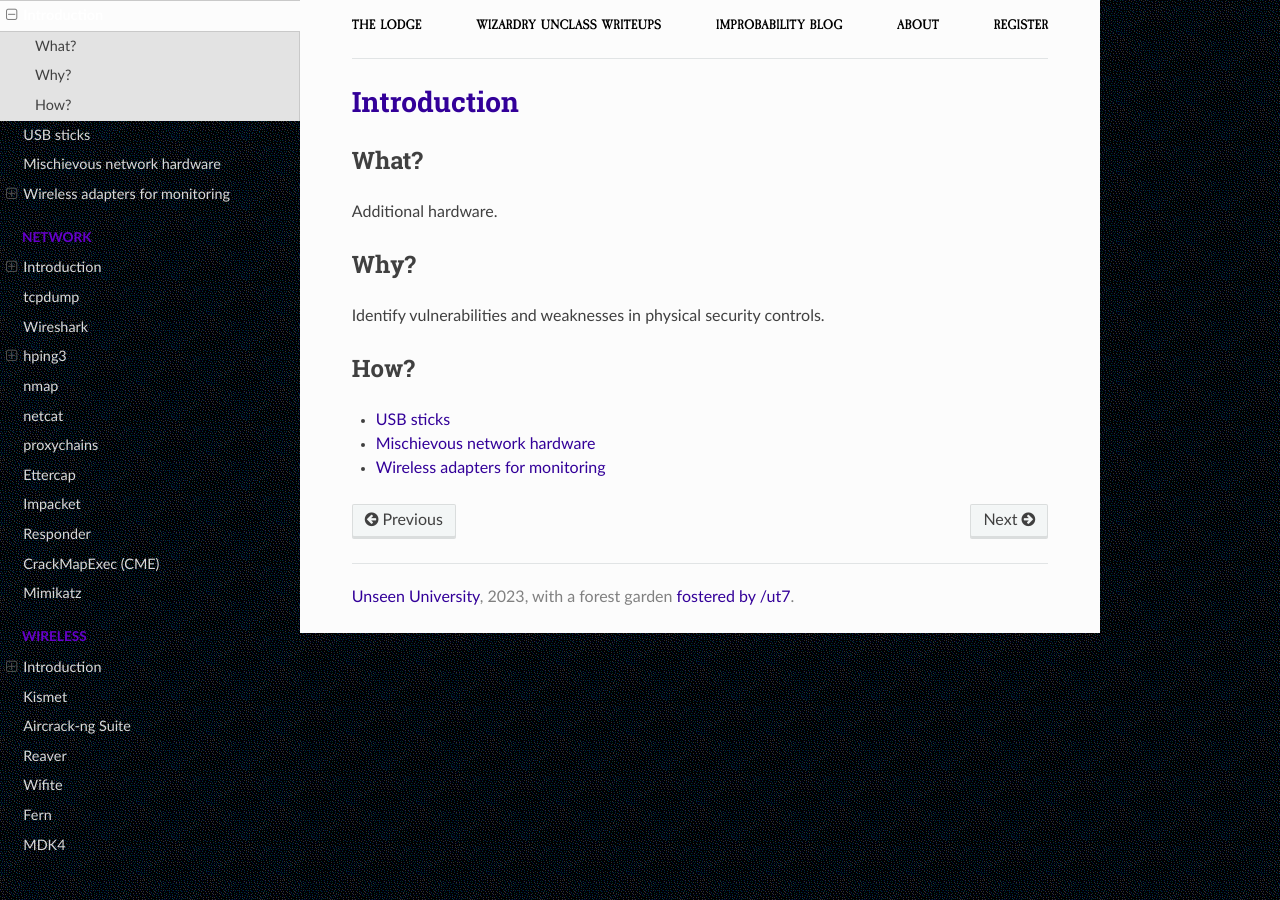
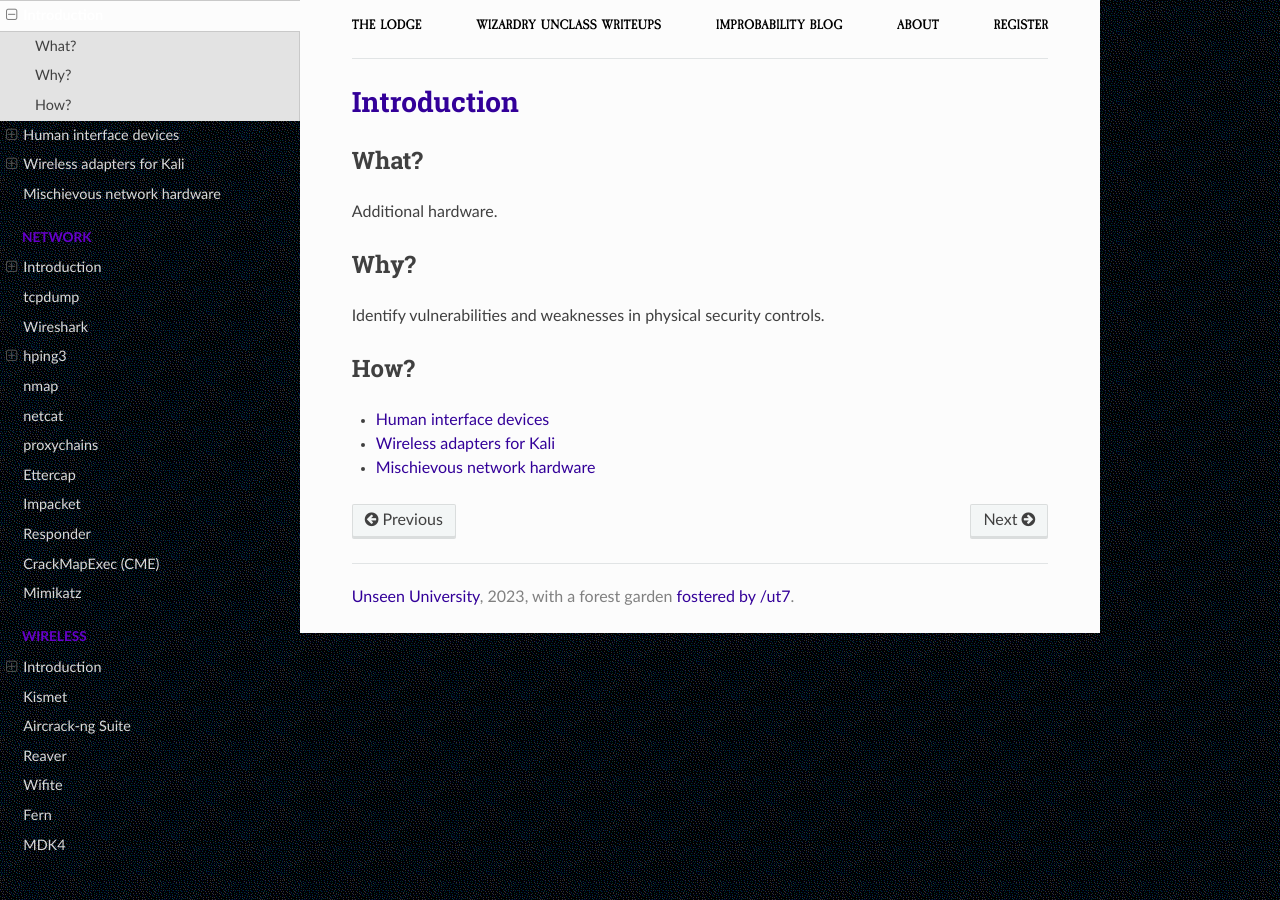
Before and after one commit to tymyrddin/testlab, a Sphinx documentation site: the page built from source/docs/hardware/README.md, in a window 1280 px wide. Built offline with Sphinx 7.4.7 and the Read the Docs theme 2.0.0, drawn with Linux system fonts in a browser that asks for light colours.

Commit message:
Hardware

```diff
--- a/source/docs/hardware/README.md
+++ b/source/docs/hardware/README.md
@@ -10,6 +10,6 @@ Identify vulnerabilities and weaknesses in physical security controls.
 
 ## How?
 
-* [USB sticks](usb.md)
+* [Human interface devices](hid.md)
+* [Wireless adapters for Kali](wifi-adapters.md)
 * [Mischievous network hardware](network.md)
-* [Wireless adapters for monitoring](wireless.md)
--- a/source/index.rst
+++ b/source/index.rst
@@ -272,9 +272,9 @@ The lodge was still and silent; she made no sound, and within the room, as witho
    :caption: Additional hardware
 
    docs/hardware/README.md
-   docs/hardware/usb.md
+   docs/hardware/hid.md
+   docs/hardware/wifi-adapters.md
    docs/hardware/network.md
-   docs/hardware/wireless.md
 
 .. toctree::
    :glob:
```
Also changed, not shown: source/docs/hardware/hid.md (added, +29 -0 lines), source/docs/hardware/network.md (+2 -1 lines), source/docs/hardware/usb.md (deleted, +0 -4 lines), source/docs/hardware/wifi-adapters.md (added, +19 -0 lines), source/docs/hardware/wireless.md (deleted, +0 -32 lines).
